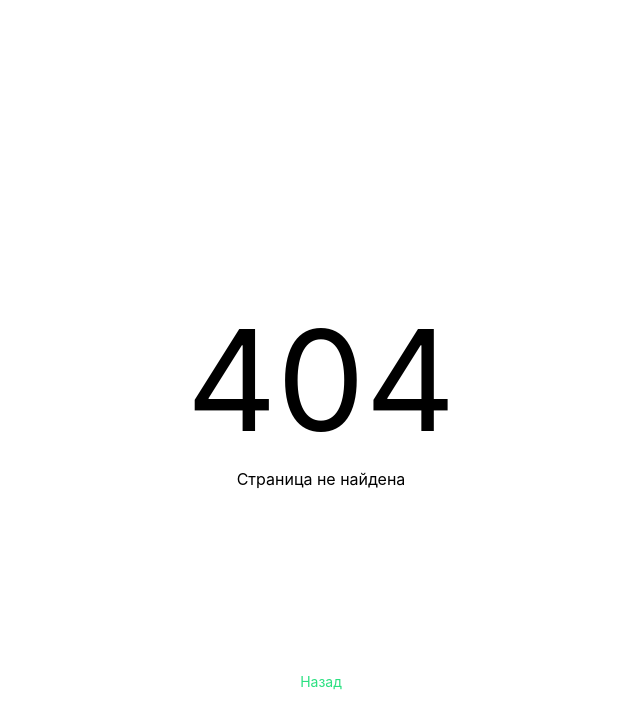
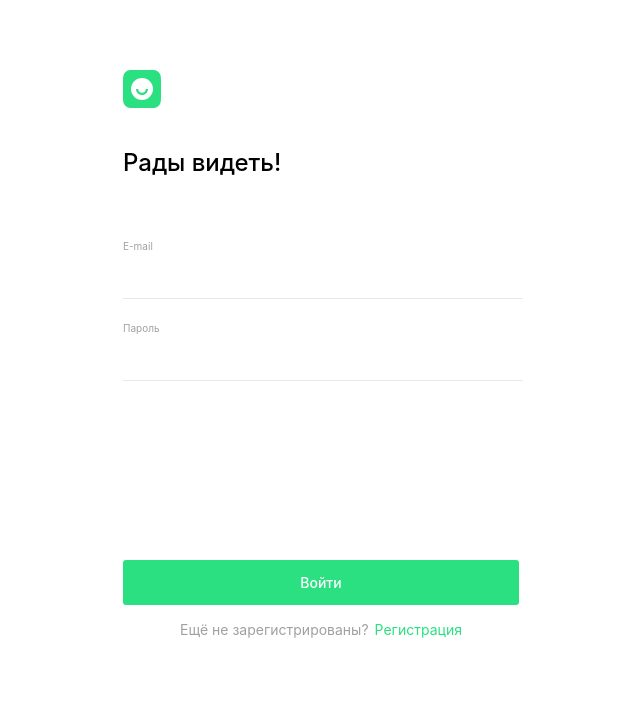
Before and after one commit to altwebga/movies-explorer-frontend, a React (Create React App) app: page /signin in a window 1280 px wide. Before the commit this address had no page. Shown: the top 728 px of the page, without its empty margins (319-959 px from the left). Built offline with nearby package versions, Linux system fonts and the light colour scheme.

Commit message:
Add: Login page

```diff
--- a/src/components/App/App.js
+++ b/src/components/App/App.js
@@ -4,6 +4,7 @@ import NotFound from '../NotFound/NotFound';
 import Main from '../Main/Main';
 import Header from '../Header/Header';
 import Footer from '../Footer/Footer';
+import Login from '../Login/Login';
 
 
 function App() {
@@ -44,7 +45,7 @@ function App() {
           </>
         }>
         </Route>
-
+        <Route path= '/signin' element={<Login />}></Route>
         <Route path='/*' element={<NotFound />}></Route>
 
       </Routes>
--- a/src/components/Form/Form.css
+++ b/src/components/Form/Form.css
@@ -8,22 +8,15 @@
   flex-direction: column;
   gap: 40px;
   padding-top: 70px;
-
 }
 
 .form-up-title {
   margin: 0 0 40px;
-
 }
 
 .logo {
   width: 38px;
   height: 38px;
-}
-
-.logo:hover {
-  opacity: 0.5;
-  transition: opacity linear 0.3s;
 }
 
 .form-up-title {
@@ -41,7 +34,7 @@
 .form-btn__item {
   min-width: 396px;
   min-height: 45px;
-  background: #2BE080;
+  background: #2be080;
   border-radius: 3px;
   border: none;
   color: #fff;
@@ -60,12 +53,12 @@
   font-size: 14px;
   font-weight: 400;
   line-height: 17px;
-  color: #A0A0A0;
+  color: #a0a0a0;
   margin: 16px 0 0;
 }
 
 .form-btn__item-path {
-  color: #2BE080;
+  color: #2be080;
   font-size: 14px;
   font-weight: 400;
   line-height: 17px;
@@ -81,13 +74,13 @@
   transition: opacity linear 0.3s;
 }
 
-@media screen and (max-width: 768px){
+@media screen and (max-width: 768px) {
   .form-up {
     padding-top: 232px;
   }
 }
 
-@media screen and (max-width: 450px){
+@media screen and (max-width: 450px) {
   .form-up {
     padding-top: 56px;
     padding-bottom: 80px;
@@ -98,7 +91,7 @@
     max-width: 260px;
     margin: 0 auto;
   }
-.form-btn__item{
+  .form-btn__item {
     min-width: 260px;
     font-size: 12px;
     font-weight: 500;
@@ -109,7 +102,7 @@
     font-weight: 500;
     line-height: 14.72px;
   }
-.form-btn__item-path{
+  .form-btn__item-path {
     font-size: 12px;
     font-weight: 500;
     line-height: 14.72px;
--- a/src/components/Login/Login.css
+++ b/src/components/Login/Login.css
@@ -0,0 +1,39 @@
+.input__text {
+  margin: 0;
+  padding-top: 23px;
+  color: #a0a0a0;
+  font-size: 10px;
+  font-weight: 400;
+  line-height: 12px;
+}
+
+.input__element {
+  border-bottom: 1px solid #e8e8e8;
+  border-top: none;
+  border-left: none;
+  border-right: none;
+  min-height: 44px;
+  min-width: 396px;
+  font-size: 14px;
+  font-weight: 400;
+  line-height: 16px;
+}
+
+.input__element:focus {
+  border-bottom: 1px solid #2be080;
+  outline: none;
+}
+
+.input__element-border-one {
+  margin-bottom: 179px;
+}
+
+.input__error {
+  color: #ee3465;
+}
+
+@media screen and (max-width: 450px) {
+  .input__element-border-one {
+    margin-bottom: 267px;
+  }
+}
--- a/src/components/Login/Login.js
+++ b/src/components/Login/Login.js
@@ -0,0 +1,28 @@
+import React from 'react';
+import './Login.css';
+import Form from '../Form/Form';
+
+const Login = () => {
+  return (
+    <Form title='Рады видеть!'
+      btntext='Войти'
+      text='Ещё не зарегистрированы?'
+      path='/signup'
+      pathname='Регистрация'
+    >
+
+      <div className="input__content">
+        <p className="input__text">E-mail</p>
+        <input className="input__element" required />
+        <span className="input__error" />
+
+        <p className="input__text">Пароль</p>
+        <input className="input__element input__element-border-one" required />
+        <span className="input__error" />
+      </div>
+
+    </Form>
+  )
+}
+
+export default Login;
```
Lines whose indentation alone changed are shown as unchanged.
